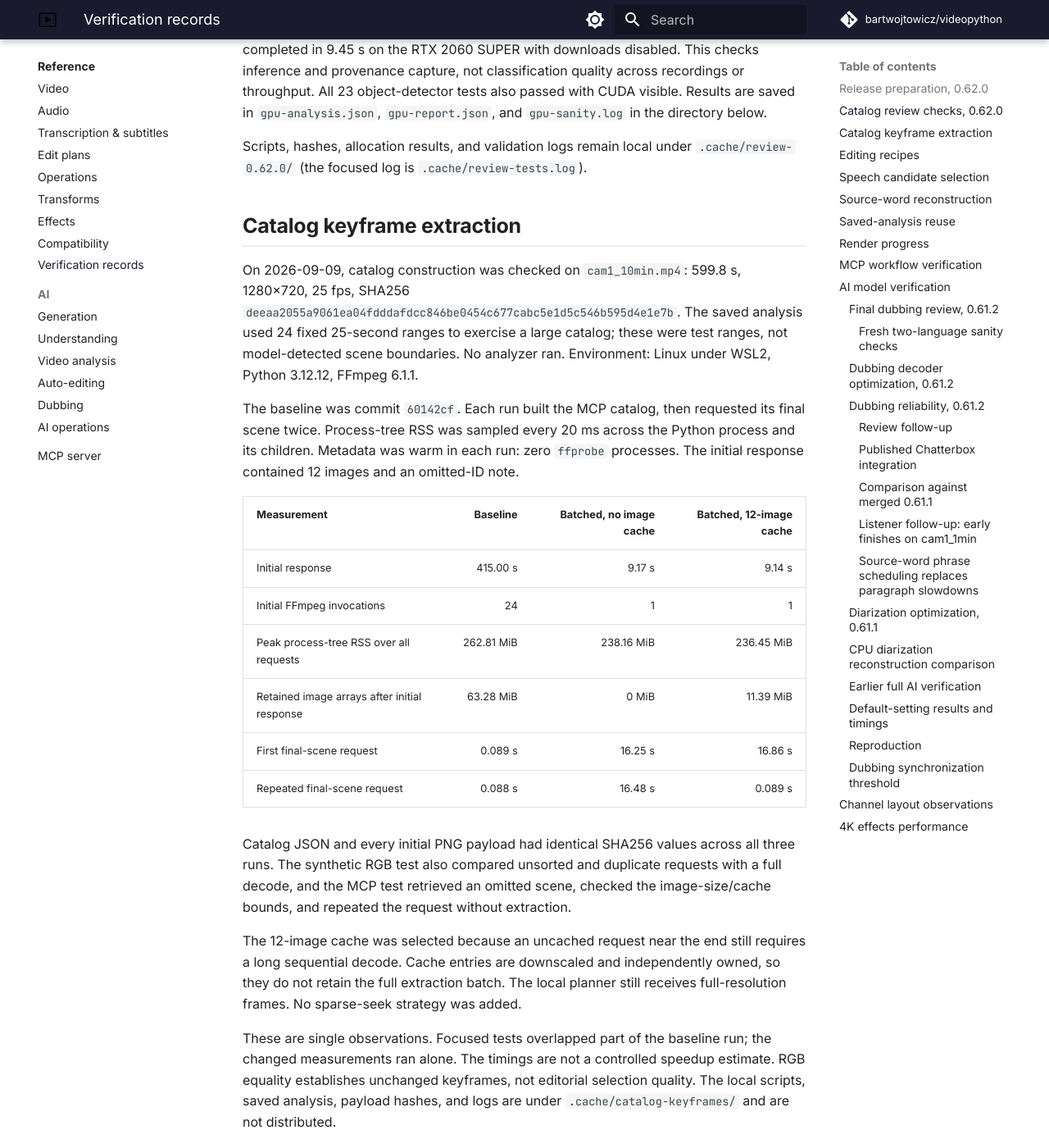
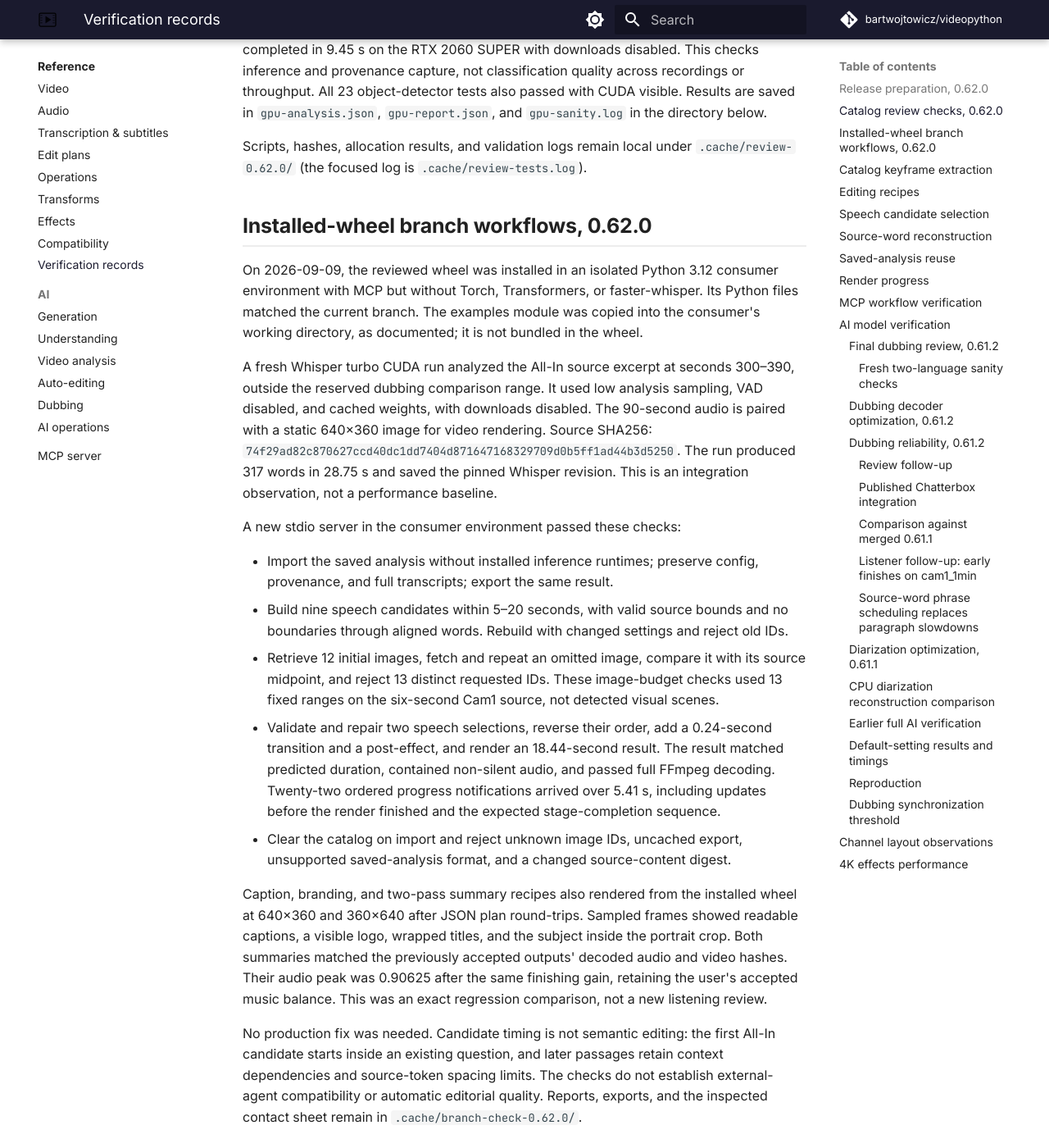
Before and after one commit to BartWojtowicz/videopython, an MkDocs documentation site: the page built from docs/reference/verification.md, in a window 1280 px wide and 1400 px high, scrolled down 1974 px. Shown: the whole window at 82% size. Built offline with MkDocs 1.6.1 and Material for MkDocs 9.7.7, drawn with Linux system fonts in a browser that asks for light colours; comment, search, counter and statistics services are not loaded.

Commit message:
Record installed-wheel editing and MCP workflow checks

```diff
--- a/docs/reference/verification.md
+++ b/docs/reference/verification.md
@@ -79,6 +79,51 @@ All 23 object-detector tests also passed with CUDA visible. Results are saved in
 
 Scripts, hashes, allocation results, and validation logs remain local under
 `.cache/review-0.62.0/` (the focused log is `.cache/review-tests.log`).
+
+## Installed-wheel branch workflows, 0.62.0
+
+On 2026-09-09, the reviewed wheel was installed in an isolated Python 3.12 consumer
+environment with MCP but without Torch, Transformers, or faster-whisper. Its Python
+files matched the current branch. The examples module was copied into the consumer's
+working directory, as documented; it is not bundled in the wheel.
+
+A fresh Whisper turbo CUDA run analyzed the All-In source excerpt at seconds
+300–390, outside the reserved dubbing comparison range. It used low analysis sampling,
+VAD disabled, and cached weights, with downloads disabled. The 90-second audio is paired
+with a static 640×360 image for video rendering. Source SHA256:
+`74f29ad82c870627ccd40dc1dd7404d871647168329709d0b5ff1ad44b3d5250`.
+The run produced 317 words in 28.75 s and saved the pinned Whisper revision. This is
+an integration observation, not a performance baseline.
+
+A new stdio server in the consumer environment passed these checks:
+
+- Import the saved analysis without installed inference runtimes; preserve config,
+  provenance, and full transcripts; export the same result.
+- Build nine speech candidates within 5–20 seconds, with valid source bounds and no
+  boundaries through aligned words. Rebuild with changed settings and reject old IDs.
+- Retrieve 12 initial images, fetch and repeat an omitted image, compare it with its
+  source midpoint, and reject 13 distinct requested IDs. These image-budget checks
+  used 13 fixed ranges on the six-second Cam1 source, not detected visual scenes.
+- Validate and repair two speech selections, reverse their order, add a 0.24-second
+  transition and a post-effect, and render an 18.44-second result. The result matched
+  predicted duration, contained non-silent audio, and passed full FFmpeg decoding.
+  Twenty-two ordered progress notifications arrived over 5.41 s, including updates
+  before the render finished and the expected stage-completion sequence.
+- Clear the catalog on import and reject unknown image IDs, uncached export,
+  unsupported saved-analysis format, and a changed source-content digest.
+
+Caption, branding, and two-pass summary recipes also rendered from the installed
+wheel at 640×360 and 360×640 after JSON plan round-trips. Sampled frames showed readable
+captions, a visible logo, wrapped titles, and the subject inside the portrait crop.
+Both summaries matched the previously accepted outputs' decoded audio and video hashes.
+Their audio peak was 0.90625 after the same finishing gain, retaining the user's accepted
+music balance. This was an exact regression comparison, not a new listening review.
+
+No production fix was needed. Candidate timing is not semantic editing: the first
+All-In candidate starts inside an existing question, and later passages retain context
+dependencies and source-token spacing limits. The checks do not establish external-agent
+compatibility or automatic editorial quality. Reports, exports, and the inspected contact
+sheet remain in `.cache/branch-check-0.62.0/`.
 
 ## Catalog keyframe extraction
 
```
